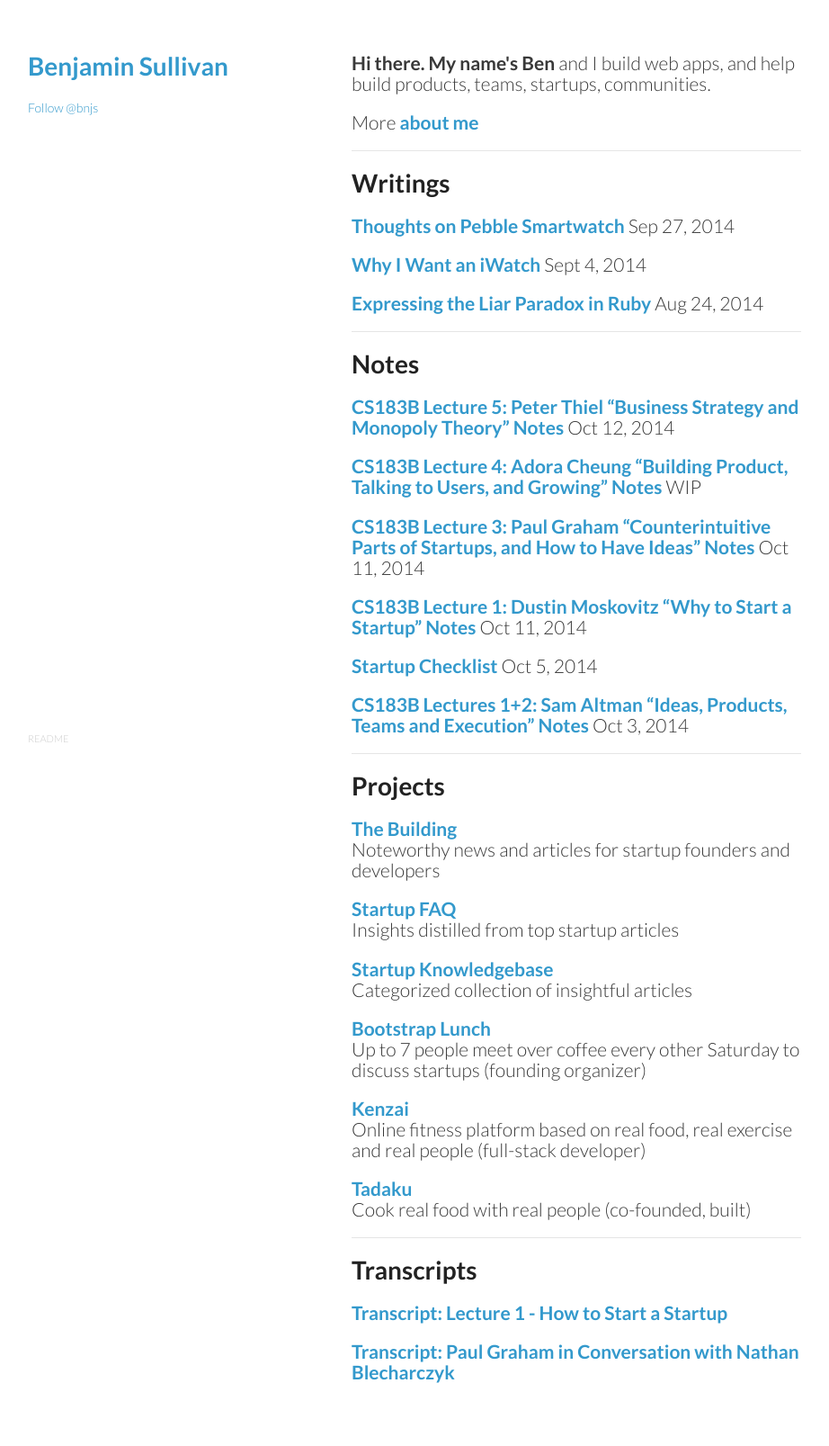
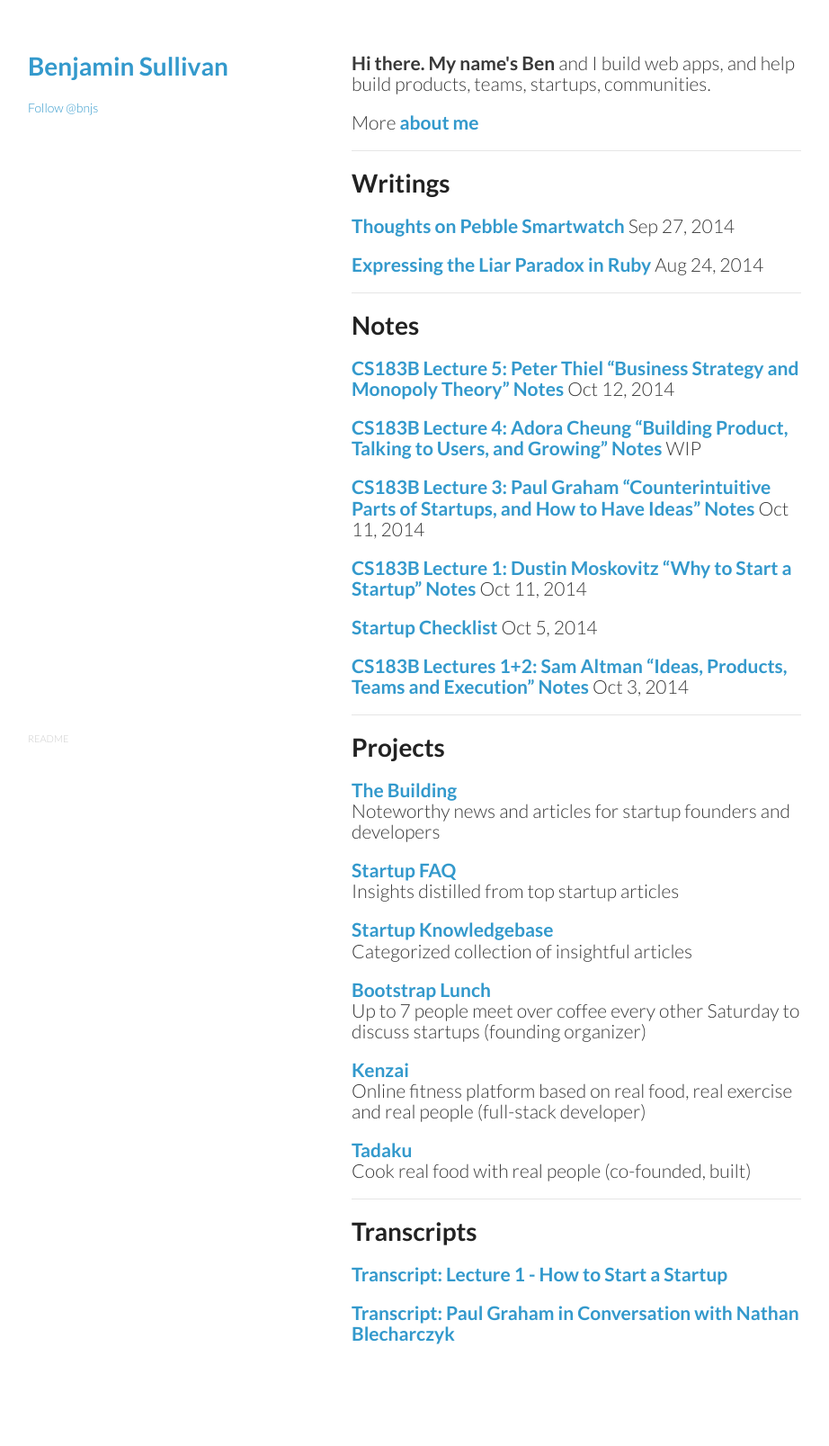
Before and after one commit to bnjs/bnjs.github.io, a Jekyll site: the page built from index.md, in a window 1280 px wide. Shown: the whole page at 90% size, without its empty margins (179-1101 px from the left). Built offline with Jekyll 4.4.1, drawn with Linux system fonts in a browser that asks for light colours; nearby versions of some CDN libraries; comment, search, counter and statistics services are not loaded; after the commit the page ends 1563 px from its top, so only the background shows below that.

Commit message:
Hide post "Why I want an iWatch"

```diff
--- a/index.md
+++ b/index.md
@@ -16,8 +16,6 @@ title: Benjamin Sullivan
 ## [{{ post.title }}]({{ post.url }}) <span class="lowkey">{{ post.date | date: "%h %d, %Y" }}</span>
 {% endif %}
 {% endfor %}
-
-## [Why I Want an iWatch](/why-i-want-an-iwatch) <span class="lowkey">Sept 4, 2014</span>
 
 ## [Expressing the Liar Paradox in Ruby](/expressing-the-liar-paradox-in-ruby) <span class="lowkey">Aug 24, 2014</span>
 
```
